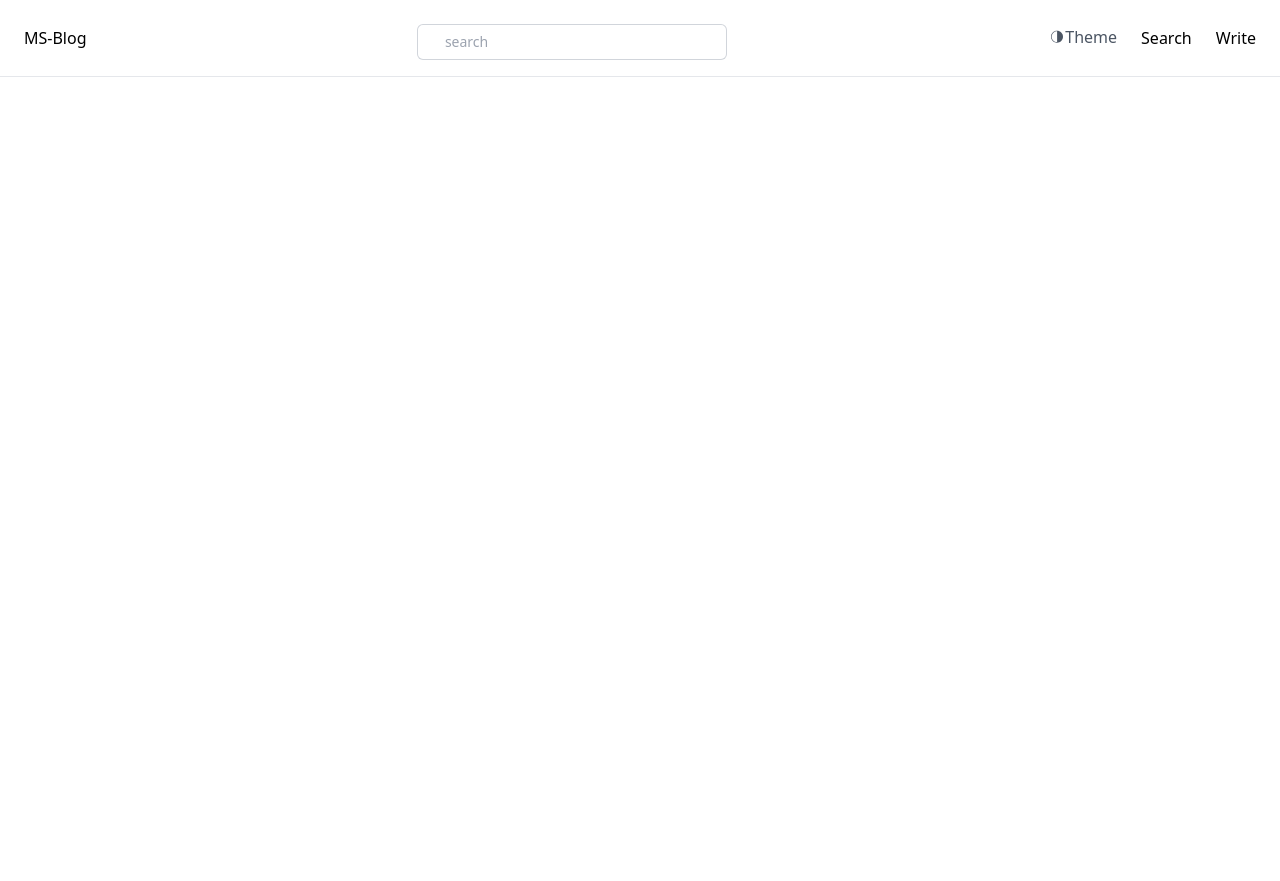
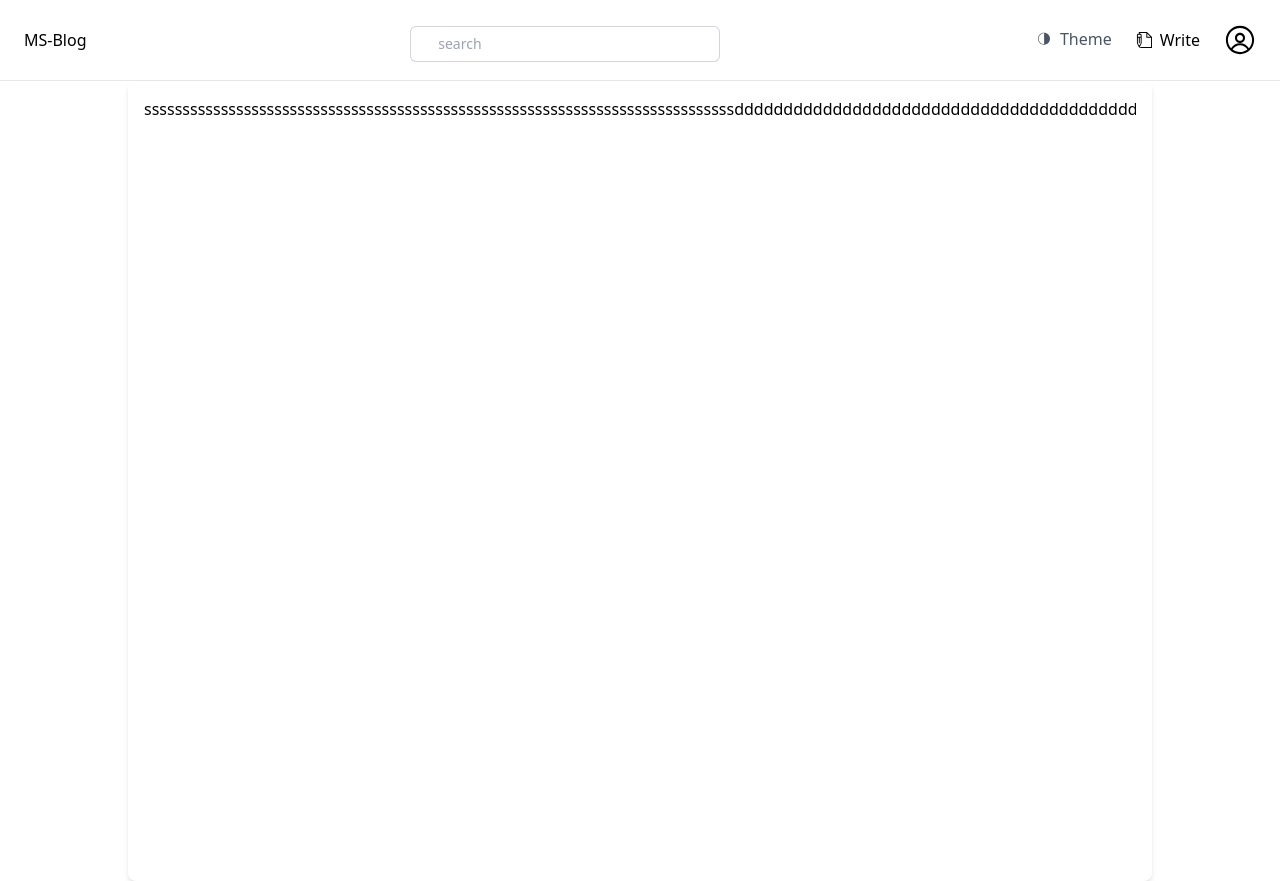
Before and after one commit to mohammadShamimReza/dot-blog-frontend, a Next.js app: page / in a window 1280 px wide. Before the commit the page ends 800 px from the top, so only its background shows below. Built offline with nearby package versions, Linux system fonts and the light colour scheme.

Commit message:
add main layout

```diff
--- /dev/null
+++ b/src/pages/components/main/Main.tsx
@@ -0,0 +1,13 @@
+function Main() {
+  return (
+    <div className="min-h-screen flex justify-center">
+      <div className="max-w-5xl p-4 shadow-md rounded-lg">
+        <div className="max-h-80 overflow-y-auto">
+          sssssssssssssssssssssssssssssssssssssssssssssssssssssssssssssssssssssssssssssdddddddddddddddddddddddddddddddddddddddddddddddddddddddddddddddsssssssssss
+        </div>
+      </div>
+    </div>
+  );
+}
+
+export default Main;
--- a/src/pages/components/navbar/NavBar.tsx
+++ b/src/pages/components/navbar/NavBar.tsx
@@ -1,3 +1,5 @@
+import { RxAvatar } from "react-icons/rx";
+import { TfiWrite } from "react-icons/tfi";
 import ThemeToggle from "./ThemeToggle";
 
 function NavBar() {
@@ -21,8 +23,13 @@ function NavBar() {
           </div>
 
           <div className="flex items-center space-x-2">
-            <button className="  p-2 rounded">Search</button>
-            <button className=" p-2 rounded">Write</button>
+            <button className=" flex items-center gap-2  p-2 rounded transition duration-300 transform hover:scale-110 cursor-pointer">
+              <TfiWrite />
+              Write
+            </button>
+            <button className="p-2 rounded w-12 h-12">
+              <RxAvatar className="w-8 h-8" />
+            </button>
           </div>
         </div>
       </div>
--- a/src/pages/components/navbar/ThemeToggle.tsx
+++ b/src/pages/components/navbar/ThemeToggle.tsx
@@ -25,14 +25,14 @@ function ThemeToggle() {
       onMouseLeave={toggleDropdown}
     >
       <div className="text-gray-600 dark:text-white transition duration-300 transform hover:scale-110 cursor-pointer">
-        <div className="flex items-center">
+        <div className="flex items-center gap-2">
           <WiMoonAltThirdQuarter /> Theme
         </div>
       </div>
       {isDropdownOpen && (
-        <div className="absolute top-full left-0 space-y-2">
+        <div className="absolute mt-1 top-full left-0 space-y-2">
           <button
-            className="flex items-center px-4 py-2 bg-gray-100 dark:bg-gray-800 text-gray-800 dark:text-white hover:bg-gray-200 dark:hover:bg-gray-700 transition duration-300"
+            className="rounded-lg flex items-center gap-2 px-4 py-2 bg-gray-100 dark:bg-gray-800 text-gray-800 dark:text-white hover:bg-gray-200 dark:hover:bg-gray-700 transition duration-300"
             onClick={() => {
               toggleTheme();
               toggleDropdown();
@@ -41,7 +41,7 @@ function ThemeToggle() {
             <BsFillMoonStarsFill /> Light
           </button>
           <button
-            className="flex items-center px-4 py-2 bg-gray-800 dark:bg-gray-100 text-white dark:text-gray-800 hover:bg-gray-700 dark:hover:bg-gray-200 transition duration-300"
+            className="rounded-lg flex items-center gap-2 px-4 py-2 bg-gray-800 dark:bg-gray-100 text-white dark:text-gray-800 hover:bg-gray-800 dark:hover:bg-gray-300 transition duration-300"
             onClick={() => {
               toggleTheme();
               toggleDropdown();
--- a/src/pages/index.tsx
+++ b/src/pages/index.tsx
@@ -1,12 +1,14 @@
 import { Inter } from "next/font/google";
+import Main from "./components/main/Main";
 import NavBar from "./components/navbar/NavBar";
 
 const inter = Inter({ subsets: ["latin"] });
 
 export default function Home() {
   return (
-    <main className="">
+    <main className="w-">
       <NavBar />
+      <Main />
     </main>
   );
 }
```
